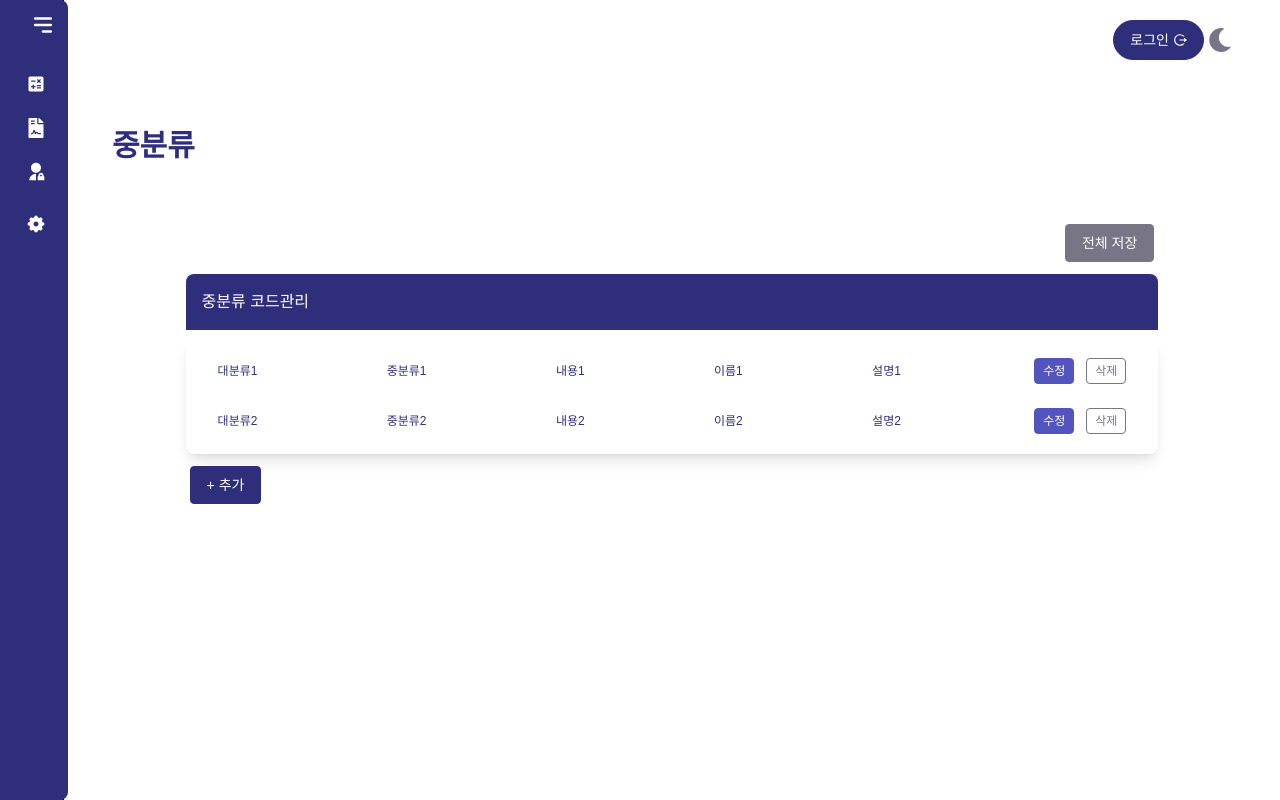
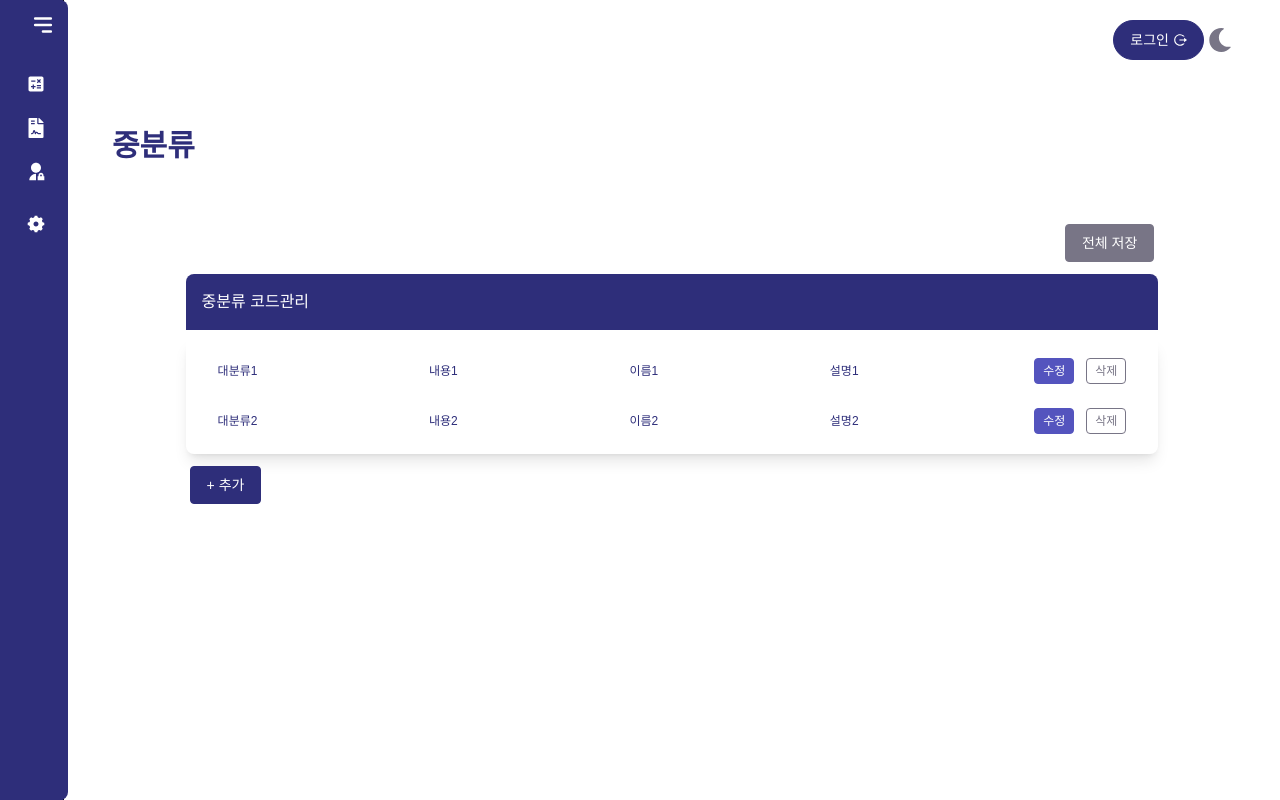
Before and after one commit to Hyeyeon-Ko/pur-ui2, a Next.js app: page /category/middle in a window 1280 px wide. Built offline with nearby package versions, Linux system fonts and the light colour scheme; a web font is replaced by a local one.

Commit message:
Feat: context api로 카테고리 분류 컴포넌트 수정

```diff
--- a/app/(sidebar)/category/major/page.tsx
+++ b/app/(sidebar)/category/major/page.tsx
@@ -3,17 +3,20 @@
 import React from "react";
 import { majorFields } from "@/lib/data";
 import CategoryPage from "@/components/ui/pages/category/CategoryPage";
+import { CategoryVisibilityProvider } from "@/context/CategoryVisibilityContext";
 
 const LargePage = () => {
   const endpoint = "/api/save-major";
 
   return (
+    <CategoryVisibilityProvider majorCategory={false} middleCategory={false}>
       <CategoryPage
         title="대분류"
         headerTitle="대분류 코드관리"
         fields={majorFields}
         endpoint={endpoint}
       />
+    </CategoryVisibilityProvider>
   );
 };
 
--- a/app/(sidebar)/category/middle/page.tsx
+++ b/app/(sidebar)/category/middle/page.tsx
@@ -3,11 +3,21 @@
 import React from "react";
 import { middleFields } from "@/lib/data";
 import CategoryPage from "@/components/ui/pages/category/CategoryPage";
+import { CategoryVisibilityProvider } from "@/context/CategoryVisibilityContext";
 
 const MiddlePage = () => {
   const endpoint = "/api/save-middle";
 
-  return <CategoryPage title="중분류" headerTitle="중분류 코드관리" fields={middleFields}  endpoint={endpoint}/>;
+  return(
+  <CategoryVisibilityProvider majorCategory={true} middleCategory={false}>
+    <CategoryPage
+      title="중분류"
+      headerTitle="중분류 코드관리"
+      fields={middleFields}
+      endpoint={endpoint}
+    />
+  </CategoryVisibilityProvider>
+  )
 };
 
 export default MiddlePage;
--- a/app/(sidebar)/category/small/page.tsx
+++ b/app/(sidebar)/category/small/page.tsx
@@ -3,17 +3,20 @@
 import React from "react";
 import { smallFields } from "@/lib/data";
 import CategoryPage from "@/components/ui/pages/category/CategoryPage";
+import { CategoryVisibilityProvider } from "@/context/CategoryVisibilityContext";
 
 const SmallPage = () => {
   const endpoint = "/api/save-middle";
 
   return (
+    <CategoryVisibilityProvider majorCategory={true} middleCategory={true}>
       <CategoryPage
         title="소분류"
         headerTitle="소분류 코드관리"
         fields={smallFields}
         endpoint={endpoint}
       />
+    </CategoryVisibilityProvider>
   );
 };
 
--- a/components/ui/molecules/inputs/CategoryItemInput.tsx
+++ b/components/ui/molecules/inputs/CategoryItemInput.tsx
@@ -5,6 +5,7 @@ import SelectBox from "../../atoms/selectBox/Select";
 import { CategoryItemInputProps } from "@/types/categoryTypes";
 import Label from "../../atoms/label/Label";
 import { categoryData } from "@/lib/optionDatas";
+import { useCategoryVisibility } from "@/context/CategoryVisibilityContext";
 
 const CategoryItemInput: React.FC<CategoryItemInputProps> = ({
   item,
@@ -16,6 +17,8 @@ const CategoryItemInput: React.FC<CategoryItemInputProps> = ({
 }) => {
   const [selectedLargeCategory, setSelectedLargeCategory] = useState("");
   const [selectedMiddleCategory, setSelectedMiddleCategory] = useState("");
+
+  const { majorCategory, middleCategory } = useCategoryVisibility();
 
   useEffect(() => {
     if (item) {
@@ -46,6 +49,7 @@ const CategoryItemInput: React.FC<CategoryItemInputProps> = ({
     <div className="flex justify-between items-center space-x-2 px-4">
       {item.isEditing ? (
         <div className="flex flex-grow justify-between">
+          {majorCategory && (
             <SelectBox
               mode="xs"
               options={categoryData.map((cat) => ({
@@ -56,6 +60,8 @@ const CategoryItemInput: React.FC<CategoryItemInputProps> = ({
               onChange={(e) => handleLargeCategoryChange(e.target.value)}
               placeholder="대분류 선택"
             />
+          )}
+          {middleCategory && (
             <SelectBox
               mode="xs"
               options={middleCategories.map((middle) => ({
@@ -66,6 +72,7 @@ const CategoryItemInput: React.FC<CategoryItemInputProps> = ({
               onChange={(e) => handleMiddleCategoryChange(e.target.value)}
               placeholder="중분류 선택"
             />
+          )}
           {fields.map((field) => {
             const value = item[field.field as keyof typeof item];
 
@@ -86,6 +93,7 @@ const CategoryItemInput: React.FC<CategoryItemInputProps> = ({
             }
             return null;
           })}
+
           <div className="flex space-x-2">
             <Button
               color="signature"
@@ -104,8 +112,10 @@ const CategoryItemInput: React.FC<CategoryItemInputProps> = ({
         </div>
       ) : (
         <div className="flex flex-grow justify-between items-center">
-          <Label mode="xs" content={selectedLargeCategory} />
+          {majorCategory && <Label mode="xs" content={selectedLargeCategory} />}
+          {middleCategory && (
             <Label mode="xs" content={selectedMiddleCategory} />
+          )}
           <Label mode="xs" content={item.content} />
           <Label mode="xs" content={item.name} />
           <Label mode="xs" content={item.description} />
--- /dev/null
+++ b/context/CategoryVisibilityContext.tsx
@@ -0,0 +1,30 @@
+import React, { createContext, useContext } from "react";
+
+interface CategoryVisibilityContextProps {
+  majorCategory: boolean;
+  middleCategory: boolean;
+}
+
+const CategoryVisibilityContext = createContext<
+  CategoryVisibilityContextProps | undefined
+>(undefined);
+
+export const useCategoryVisibility = () => {
+  const context = useContext(CategoryVisibilityContext);
+  if (!context) {
+    throw new Error(
+      "useCategoryVisibility는 반드시 CategoryVisibilityProvider내에서 사용되어야 함"
+    );
+  }
+  return context;
+};
+
+export const CategoryVisibilityProvider: React.FC<{
+  children: React.ReactNode;
+  majorCategory: boolean;
+  middleCategory: boolean;
+}> = ({ children, majorCategory, middleCategory }) => (
+  <CategoryVisibilityContext.Provider value={{ majorCategory, middleCategory }}>
+    {children}
+  </CategoryVisibilityContext.Provider>
+);
```
Lines whose indentation alone changed are shown as unchanged.
